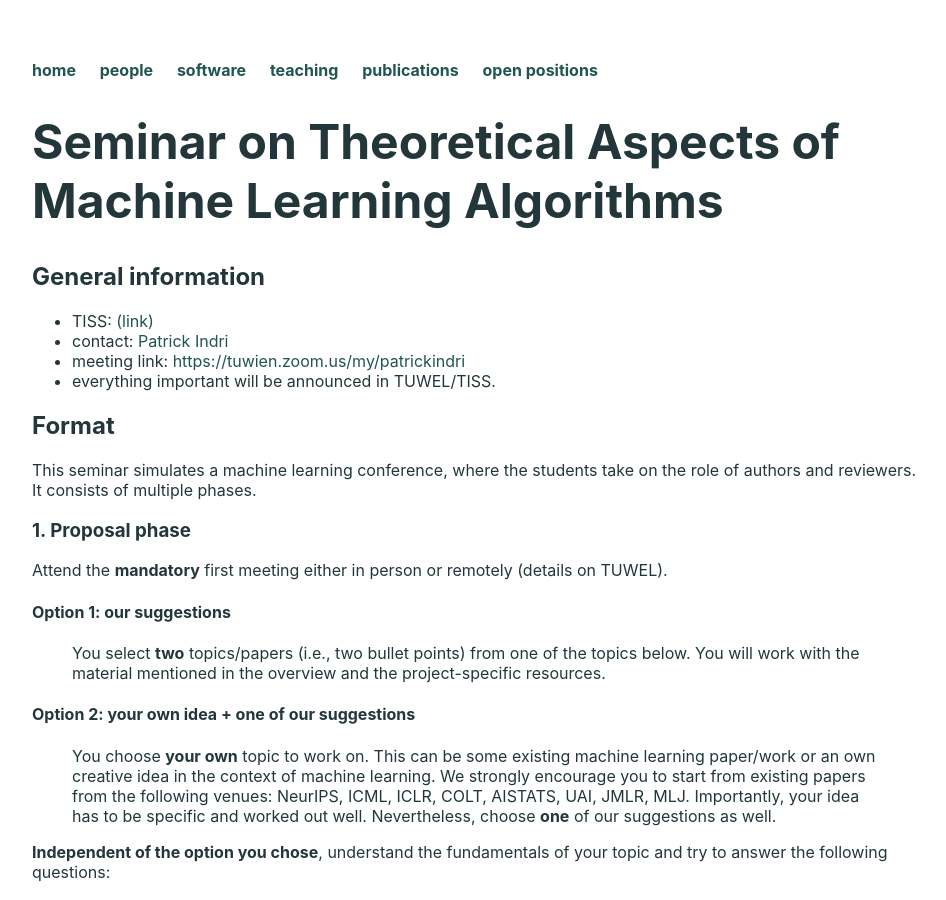
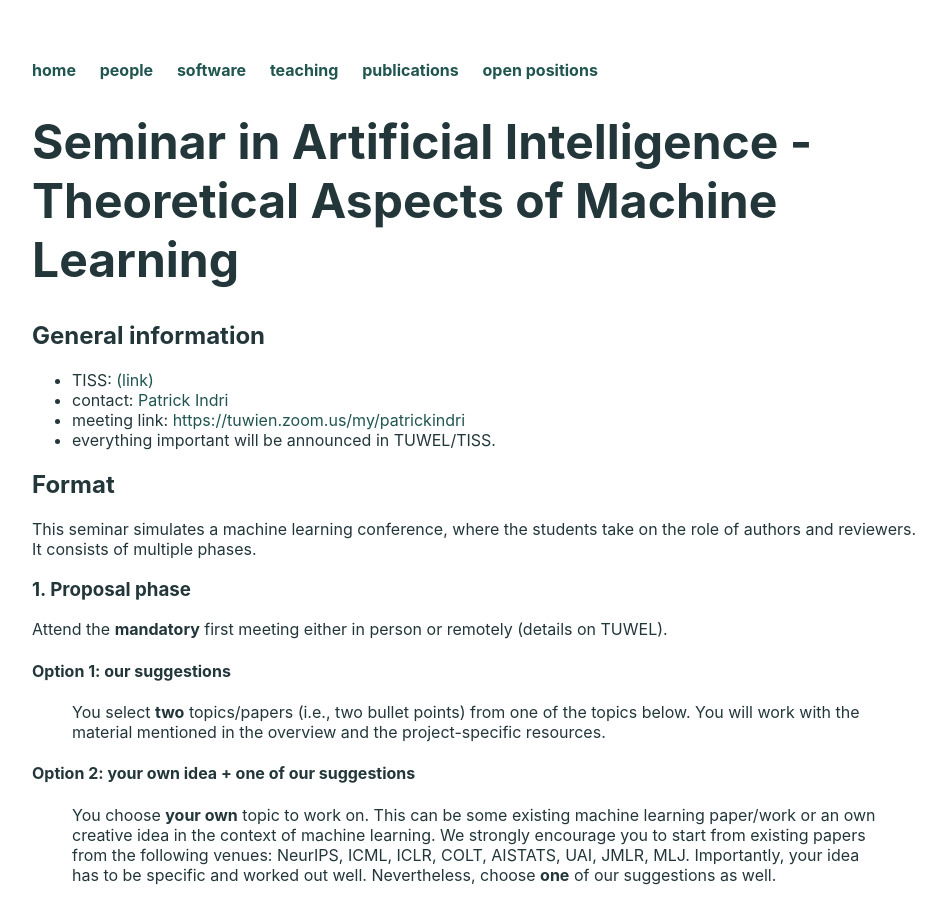
Before and after one commit to ml-tuw/ml-tuw.github.io, a Jekyll site: the page built from teaching/ws2223/seminar_msc.md, in a window 1280 px wide and 900 px high. Shown: the whole window, without its empty margins (160-1106 px from the left). Built offline with Jekyll 4.4.1, drawn with Linux system fonts in a browser that asks for light colours.

Commit message:
Typo in titles

```diff
--- a/teaching/ws2223/seminar_msc.md
+++ b/teaching/ws2223/seminar_msc.md
@@ -1,6 +1,6 @@
 ---
 layout: entitled
-title: Seminar on Theoretical Aspects of Machine Learning Algorithms
+title: Seminar in Artificial Intelligence - Theoretical Aspects of Machine Learning
 ---
 
 ## General information
```
Also changed, not shown: teaching/index.md (+1 -1 lines).
